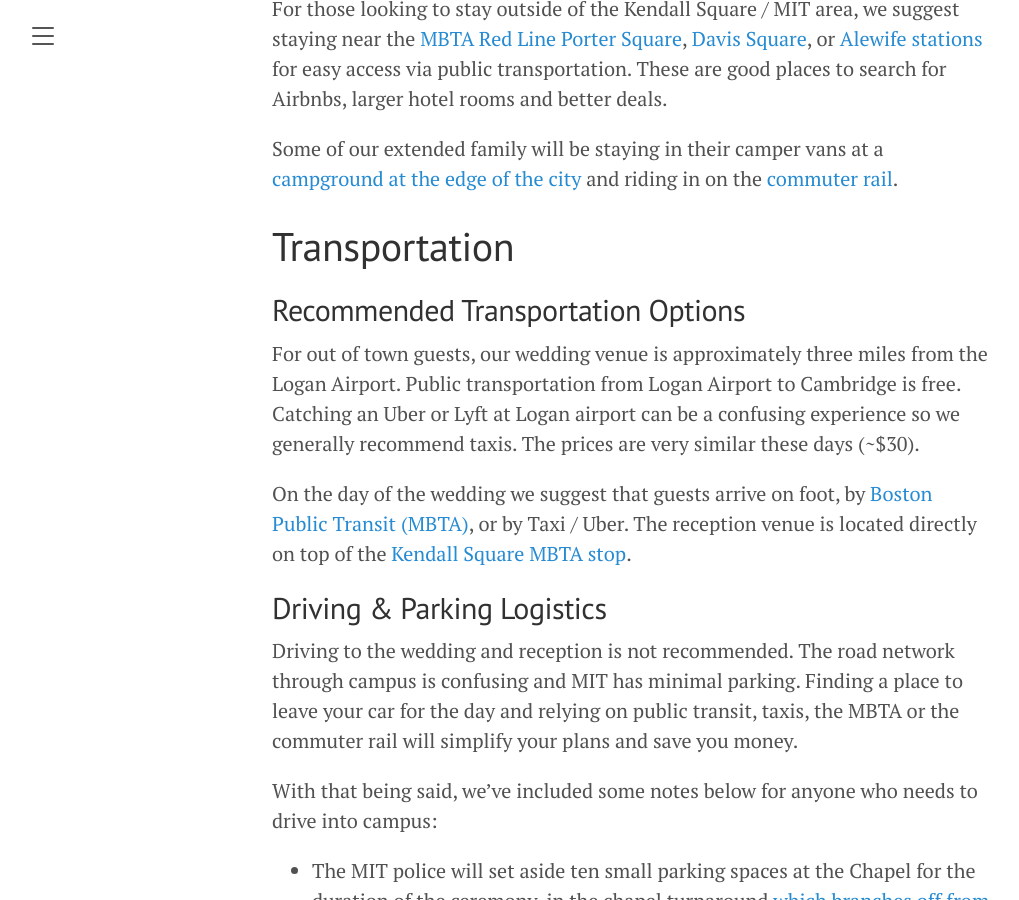
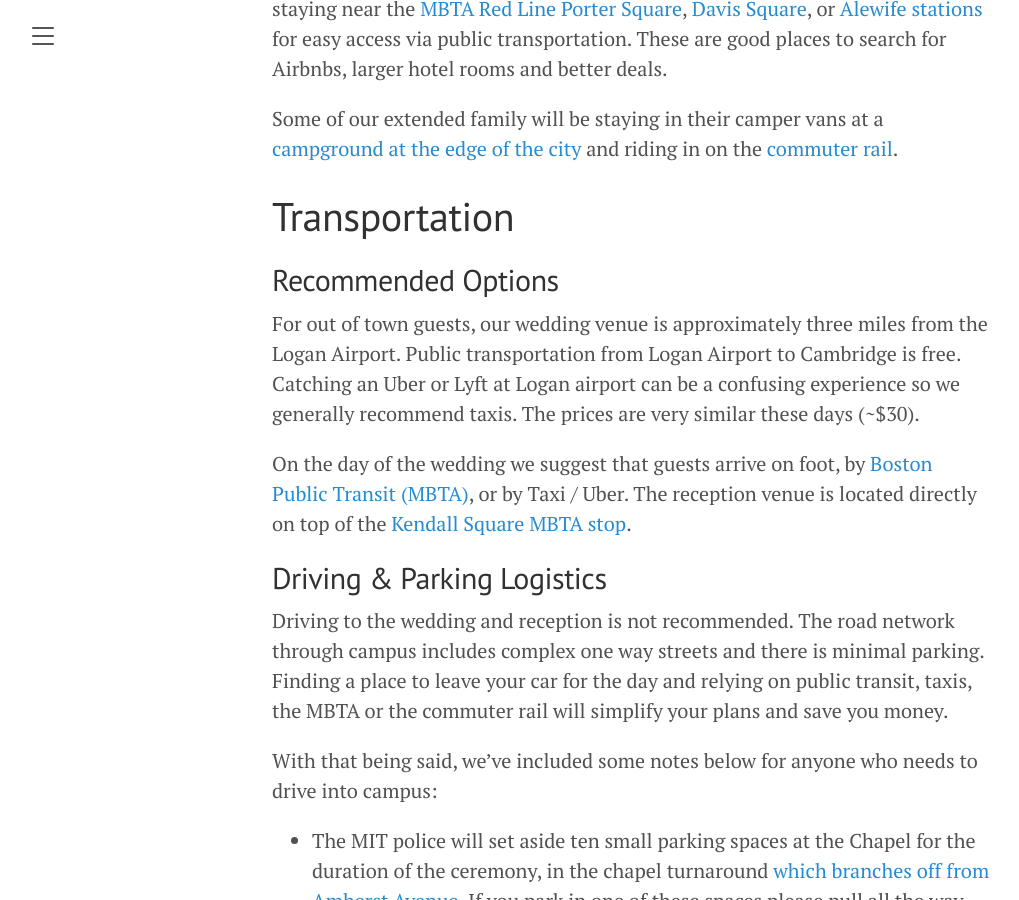
Before and after one commit to JoshBradshaw/andreajosh.github.io, a Jekyll site: the page built from _posts/2023-12-30-overview.md, in a window 1280 px wide and 900 px high, scrolled down 2694 px. Shown: the whole window, without its empty margins (8-1027 px from the left). Built offline with Jekyll 4.4.1, drawn with Linux system fonts in a browser that asks for light colours; some of the changed text lies outside the part shown.

Commit message:
Update 2023-12-30-overview.md

```diff
--- a/_posts/2023-12-30-overview.md
+++ b/_posts/2023-12-30-overview.md
@@ -58,7 +58,7 @@ Some of our extended family will be staying in their camper vans at a [campgroun
 
 # Transportation
 
-## Recommended Transportation Options
+## Recommended Options
 
 For out of town guests, our wedding venue is approximately three miles from the Logan Airport. Public transportation from Logan Airport to Cambridge is free. Catching an Uber or Lyft at Logan airport can be a confusing experience so we generally recommend taxis. The prices are very similar these days (~$30).
 
@@ -66,7 +66,7 @@ On the day of the wedding we suggest that guests arrive on foot, by [Boston Publ
 
 ## Driving & Parking Logistics
 
-Driving to the wedding and reception is not recommended. The road network through campus is confusing and MIT has minimal parking. Finding a place to leave your car for the day and relying on public transit, taxis, the MBTA or the commuter rail will simplify your plans and save you money.
+Driving to the wedding and reception is not recommended. The road network through campus includes complex one way streets and there is minimal parking. Finding a place to leave your car for the day and relying on public transit, taxis, the MBTA or the commuter rail will simplify your plans and save you money.
 
 With that being said, we've included some notes below for anyone who needs to drive into campus:
 
```
Also changed, not shown: other parts of _posts/2023-12-30-overview.md (+1 -1 lines).
